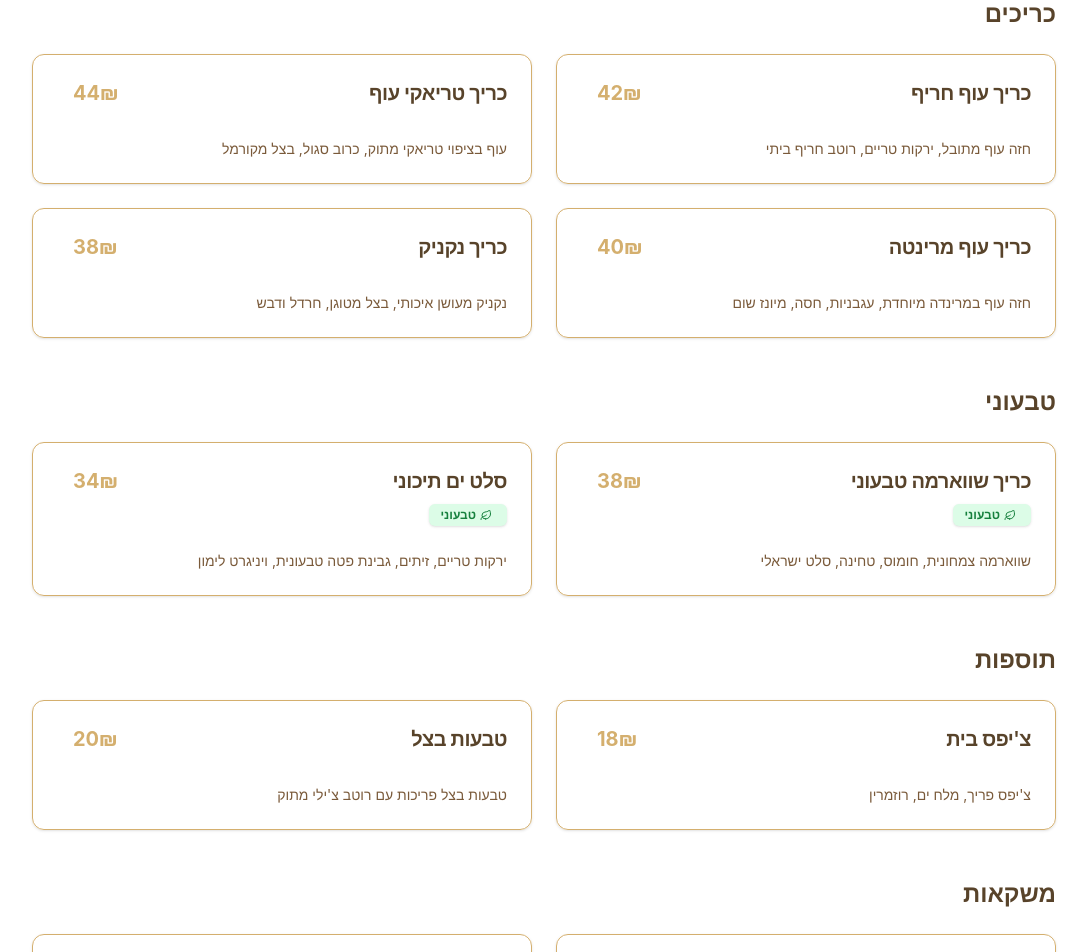
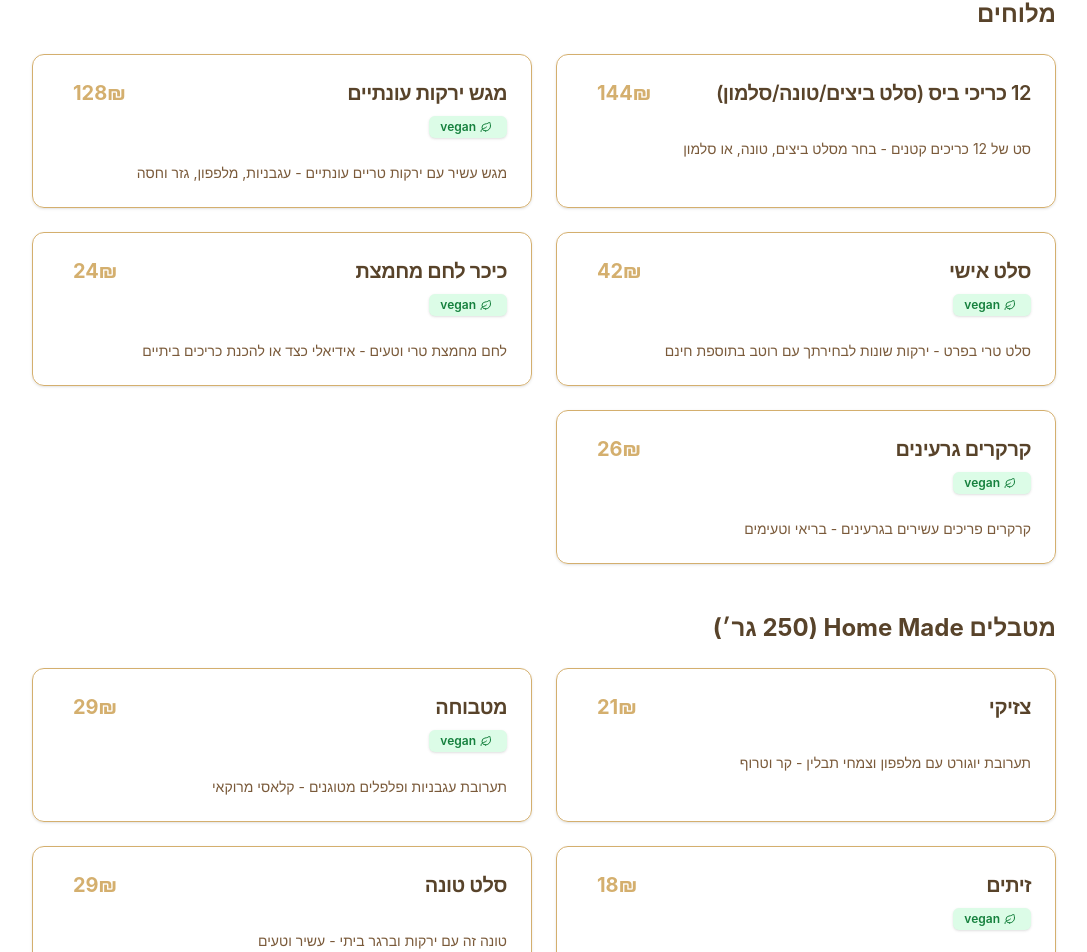
Before and after one commit to devgav-o/buller, a React (Create React App) app: page / in a window 1280 px wide. Shown: the part 1074-2026 px from the top of the page, without its empty margins (96-1183 px from the left). Built offline with nearby package versions, Linux system fonts and the light colour scheme; a web font is replaced by a local one.

Commit message:
Real Menu Data

```diff
--- a/src/components/Menu.js
+++ b/src/components/Menu.js
@@ -1,7 +1,13 @@
 import React from 'react';
 import { useLanguage } from '../contexts/LanguageContext';
 import { menuItems } from '../mockData';
-import { Card, CardContent, CardDescription, CardHeader, CardTitle } from './ui/card';
+import {
+    Card,
+    CardContent,
+    CardDescription,
+    CardHeader,
+    CardTitle,
+} from './ui/card';
 import { Badge } from './ui/badge';
 import { Leaf } from 'lucide-react';
 
@@ -10,29 +16,36 @@ const Menu = () => {
 
     const renderMenuCategory = (category, title) => {
         return (
-      <div key={category} className="mb-12">
-        <h3 className="text-2xl font-bold text-[#58432a] mb-6">{t(category)}</h3>
-        <div className="grid grid-cols-1 md:grid-cols-2 gap-6">
+            <div key={category} className='mb-12'>
+                <h3 className='text-2xl font-bold text-[#58432a] mb-6'>
+                    {t(category)}
+                </h3>
+                <div className='grid grid-cols-1 md:grid-cols-2 gap-6'>
                     {menuItems[category].map((item) => (
-            <Card key={item.id} className="border-[#d4af6e] hover:shadow-lg transition-shadow duration-300 bg-white/80 backdrop-blur-sm">
+                        <Card
+                            key={item.id}
+                            className='border-[#d4af6e] hover:shadow-lg transition-shadow duration-300 bg-white/80 backdrop-blur-sm'
+                        >
                             <CardHeader>
-                <div className="flex items-start justify-between">
-                  <div className="flex-1">
-                    <CardTitle className="text-xl text-[#58432a] mb-2">
+                                <div className='flex items-start justify-between'>
+                                    <div className='flex-1'>
+                                        <CardTitle className='text-xl text-[#58432a] mb-2'>
                                             {item.name[language]}
                                         </CardTitle>
                                         {item.isVegan && (
-                      <Badge className="bg-green-100 text-green-700 hover:bg-green-200">
-                        <Leaf className="w-3 h-3 mr-1 ml-1" />
+                                            <Badge className='bg-green-100 text-green-700 hover:bg-green-200'>
+                                                <Leaf className='w-3 h-3 mr-1 ml-1' />
                                                 {t('vegan')}
                                             </Badge>
                                         )}
                                     </div>
-                  <span className="text-xl font-bold text-[#d4af6e] ml-4">{item.price}</span>
+                                    <span className='text-xl font-bold text-[#d4af6e] ml-4'>
+                                        {item.price}
+                                    </span>
                                 </div>
                             </CardHeader>
                             <CardContent>
-                <CardDescription className="text-[#7a5a3a]">
+                                <CardDescription className='text-[#7a5a3a]'>
                                     {item.description[language]}
                                 </CardDescription>
                             </CardContent>
@@ -44,25 +57,24 @@ const Menu = () => {
     };
 
     return (
-    <section id="menu" className="py-20 bg-white">
-      <div className="container mx-auto px-4 sm:px-6 lg:px-8">
-        <div className="text-center mb-16">
-          <h2 className="text-4xl sm:text-5xl font-bold text-[#58432a] mb-4">
+        <section id='menu' className='py-20 bg-white'>
+            <div className='container mx-auto px-4 sm:px-6 lg:px-8'>
+                <div className='text-center mb-16'>
+                    <h2 className='text-4xl sm:text-5xl font-bold text-[#58432a] mb-4'>
                         {t('ourMenu')}
                     </h2>
-          <p className="text-xl text-[#7a5a3a] max-w-2xl mx-auto mb-2">
+                    <p className='text-xl text-[#7a5a3a] max-w-2xl mx-auto mb-2'>
                         {t('menuSubtitle')}
                     </p>
-          <p className="text-lg text-[#8a6a4a] max-w-3xl mx-auto">
+                    <p className='text-lg text-[#8a6a4a] max-w-3xl mx-auto'>
                         {t('menuDescription')}
                     </p>
                 </div>
 
-        <div className="max-w-5xl mx-auto">
-          {renderMenuCategory('sandwiches')}
-          {renderMenuCategory('vegan')}
-          {renderMenuCategory('sides')}
-          {renderMenuCategory('drinks')}
+                <div className='max-w-5xl mx-auto'>
+                    {renderMenuCategory('salty')}
+                    {renderMenuCategory('dips')}
+                    {renderMenuCategory('sweets')}
                 </div>
             </div>
         </section>
--- a/src/mockData.js
+++ b/src/mockData.js
@@ -58,10 +58,9 @@ export const translations = {
         footerRights: 'כל הזכויות שמורות',
 
         // Menu categories
-        sandwiches: 'כריכים',
-        vegan: 'טבעוני',
-        sides: 'תוספות',
-        drinks: 'משקאות',
+        salty: 'מלוחים',
+        dips: 'מטבלים Home Made (250 גר׳)',
+        sweets: 'מתוקים',
     },
     en: {
         // Navigation
@@ -120,116 +119,162 @@ export const translations = {
         footerRights: 'All rights reserved',
 
         // Menu categories
-        sandwiches: 'Sandwiches',
-        vegan: 'Vegan',
-        sides: 'Sides',
-        drinks: 'Drinks',
+        salty: 'Savory',
+        dips: 'Home Made Dips',
+        sweets: 'Sweets',
     },
 };
 
 export const menuItems = {
-    sandwiches: [
+    salty: [
         {
             id: 1,
-            name: { he: 'כריך עוף חריף', en: 'Spicy Chicken Sandwich' },
+            name: {
+                he: '12 כריכי ביס (סלט ביצים/טונה/סלמון)',
+                en: '12 Roll Sandwiches (Egg salad/Tuna/Salmon)',
+            },
             description: {
-                he: 'חזה עוף מתובל, ירקות טריים, רוטב חריף ביתי',
-                en: 'Seasoned chicken breast, fresh vegetables, homemade spicy sauce',
+                he: 'סט של 12 כריכים קטנים - בחר מסלט ביצים, טונה, או סלמון',
+                en: 'A set of 12 mini rolls - choose from egg salad, tuna, or salmon',
             },
-            price: '42₪',
+            price: '144₪',
             isVegan: false,
         },
         {
             id: 2,
-            name: { he: 'כריך טריאקי עוף', en: 'Chicken Teriyaki Sandwich' },
+            name: { he: 'מגש ירקות עונתיים', en: 'Seasonal Vegetable Platter' },
             description: {
-                he: 'עוף בציפוי טריאקי מתוק, כרוב סגול, בצל מקורמל',
-                en: 'Sweet teriyaki glazed chicken, purple cabbage, caramelized onions',
+                he: 'מגש עשיר עם ירקות טריים עונתיים - עגבניות, מלפפון, גזר וחסה',
+                en: 'Generous platter with fresh seasonal vegetables - tomatoes, cucumbers, carrots and lettuce',
             },
-            price: '44₪',
+            price: '128₪',
+            isVegan: true,
+        },
+        {
+            id: 3,
+            name: { he: 'סלט אישי', en: 'Personal Salad' },
+            description: {
+                he: 'סלט טרי בפרט - ירקות שונות לבחירתך עם רוטב בתוספת חינם',
+                en: 'Fresh custom salad - choose your vegetables with complimentary dressing',
+            },
+            price: '42₪',
+            isVegan: true,
+        },
+        {
+            id: 4,
+            name: { he: 'כיכר לחם מחמצת', en: 'Sourdough Bread' },
+            description: {
+                he: 'לחם מחמצת טרי וטעים - אידיאלי כצד או להכנת כריכים ביתיים',
+                en: 'Fresh and delicious sourdough bread - perfect as a side or for homemade sandwiches',
+            },
+            price: '24₪',
+            isVegan: true,
+        },
+        {
+            id: 5,
+            name: { he: 'קרקרים גרעינים', en: 'Seed Crackers' },
+            description: {
+                he: 'קרקרים פריכים עשירים בגרעינים - בריאי וטעימים',
+                en: 'Crispy crackers rich with seeds - healthy and delicious',
+            },
+            price: '26₪',
+            isVegan: true,
+        },
+    ],
+    dips: [
+        {
+            id: 6,
+            name: { he: 'צזיקי', en: 'Tzaziki' },
+            description: {
+                he: 'תערובת יוגורט עם מלפפון וצמחי תבלין - קר וטרוף',
+                en: 'Yogurt blend with cucumber and fresh herbs - cool and refreshing',
+            },
+            price: '21₪',
             isVegan: false,
         },
         {
-            id: 3,
-            name: { he: 'כריך עוף מרינטה', en: 'Marinated Chicken Sandwich' },
+            id: 7,
+            name: { he: 'מטבוחה', en: 'Matbucha' },
             description: {
-                he: 'חזה עוף במרינדה מיוחדת, עגבניות, חסה, מיונז שום',
-                en: 'Specially marinated chicken breast, tomatoes, lettuce, garlic mayo',
+                he: 'תערובת עגבניות ופלפלים מטוגנים - קלאסי מרוקאי',
+                en: 'Roasted tomato and pepper blend - Moroccan classic',
             },
-            price: '40₪',
+            price: '29₪',
+            isVegan: true,
+        },
+        {
+            id: 8,
+            name: { he: 'זיתים', en: 'Olives' },
+            description: {
+                he: 'זיתים טריים ובחירה - מלוח וטעים',
+                en: 'Fresh hand-picked olives - salty and flavorful',
+            },
+            price: '18₪',
+            isVegan: true,
+        },
+        {
+            id: 9,
+            name: { he: 'סלט טונה', en: 'Tuna Salad' },
+            description: {
+                he: 'טונה זה עם ירקות וברגר ביתי - עשיר וטעים',
+                en: 'Fresh tuna with vegetables and homemade mayo - rich and satisfying',
+            },
+            price: '29₪',
             isVegan: false,
         },
         {
-            id: 4,
-            name: { he: 'כריך נקניק', en: 'Sausage Sandwich' },
+            id: 9,
+            name: { he: 'סלט ביצים', en: 'Egg Salad' },
             description: {
-                he: 'נקניק מעושן איכותי, בצל מטוגן, חרדל ודבש',
-                en: 'Quality smoked sausage, fried onions, honey mustard',
+                he: 'ביצים קשות מעורבבות עם מיונז וצמחי תבלין - רך וטעים',
+                en: 'Hard-boiled eggs mixed with mayo and fresh herbs - creamy and delicious',
             },
-            price: '38₪',
+            price: '29₪',
             isVegan: false,
         },
     ],
-    vegan: [
+    sweets: [
         {
-            id: 5,
-            name: { he: 'כריך שווארמה טבעוני', en: 'Vegan Shawarma Sandwich' },
+            id: 10,
+            name: { he: '9 שוקולד צ׳יפס', en: '9 Chocolate Chips' },
             description: {
-                he: 'שווארמה צמחונית, חומוס, טחינה, סלט ישראלי',
-                en: 'Plant-based shawarma, hummus, tahini, Israeli salad',
+                he: 'עוגיות שוקולד חם - מתוקות ופרוסות שוקולד',
+                en: 'Fresh baked chocolate chip cookies - sweet with rich chocolate pieces',
             },
-            price: '38₪',
-            isVegan: true,
+            price: '99₪',
         },
         {
-            id: 6,
-            name: { he: 'סלט ים תיכוני', en: 'Mediterranean Salad' },
+            id: 11,
+            name: { he: 'עוגת שמרים', en: 'Danish' },
             description: {
-                he: 'ירקות טריים, זיתים, גבינת פטה טבעונית, ויניגרט לימון',
-                en: 'Fresh vegetables, olives, vegan feta, lemon vinaigrette',
+                he: 'עוגת שמרים טרייה - פריכה מבחוץ, רכה בתוך',
+                en: 'Fresh Danish pastry - crispy outside, soft inside',
             },
-            price: '34₪',
-            isVegan: true,
-        },
-    ],
-    sides: [
-        {
-            id: 7,
-            name: { he: "צ'יפס בית", en: 'House Fries' },
-            description: {
-                he: "צ'יפס פריך, מלח ים, רוזמרין",
-                en: 'Crispy fries, sea salt, rosemary',
-            },
-            price: '18₪',
+            price: '48₪',
         },
         {
-            id: 8,
-            name: { he: 'טבעות בצל', en: 'Onion Rings' },
+            id: 11,
+            name: {
+                he: 'קופסת עוגיות (טחינה/מייפל פקאן/ביסקוטי)',
+                en: 'Box of Cookies (Tahina/Maple Pecan/Biscoti)',
+            },
             description: {
-                he: "טבעות בצל פריכות עם רוטב צ'ילי מתוק",
-                en: 'Crispy onion rings with sweet chili sauce',
+                he: 'מבחר עוגיות בעבודת יד - טחינה, מייפל פקאן וביסקוטי',
+                en: 'Assorted handmade cookies - tahina, maple pecan and biscotti varieties',
             },
-            price: '20₪',
-        },
-    ],
-    drinks: [
-        {
-            id: 9,
-            name: { he: 'לימונדה ביתית', en: 'Homemade Lemonade' },
-            description: {
-                he: 'לימונדה טבעית עם נענע',
-                en: 'Natural lemonade with fresh mint',
-            },
-            price: '14₪',
+            price: '44₪',
         },
         {
-            id: 10,
-            name: { he: 'קפה קר', en: 'Iced Coffee' },
+            id: 11,
+            name: {
+                he: 'פונדט',
+                en: 'Fondant',
+            },
             description: {
-                he: 'קפה קר עם חלב/חלב צמחי',
-                en: 'Iced coffee with milk/plant milk',
+                he: 'שוקולד ממס עם פירות ומרשמלו - טעים להטבול',
+                en: 'Melting chocolate with fruits and marshmallows - perfect for dipping',
             },
-            price: '16₪',
+            price: '48₪',
         },
     ],
 };
```
Lines whose indentation alone changed are shown as unchanged.
